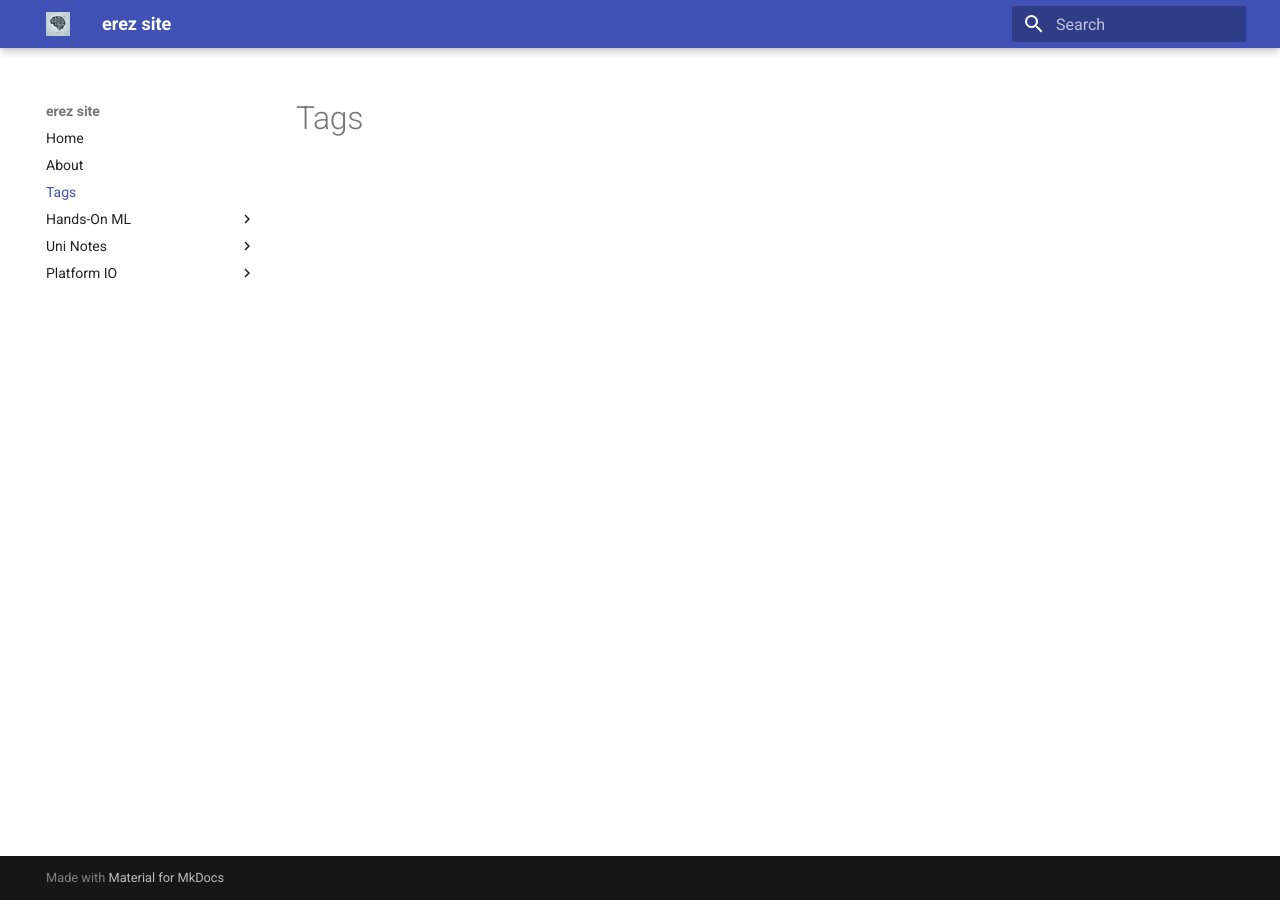
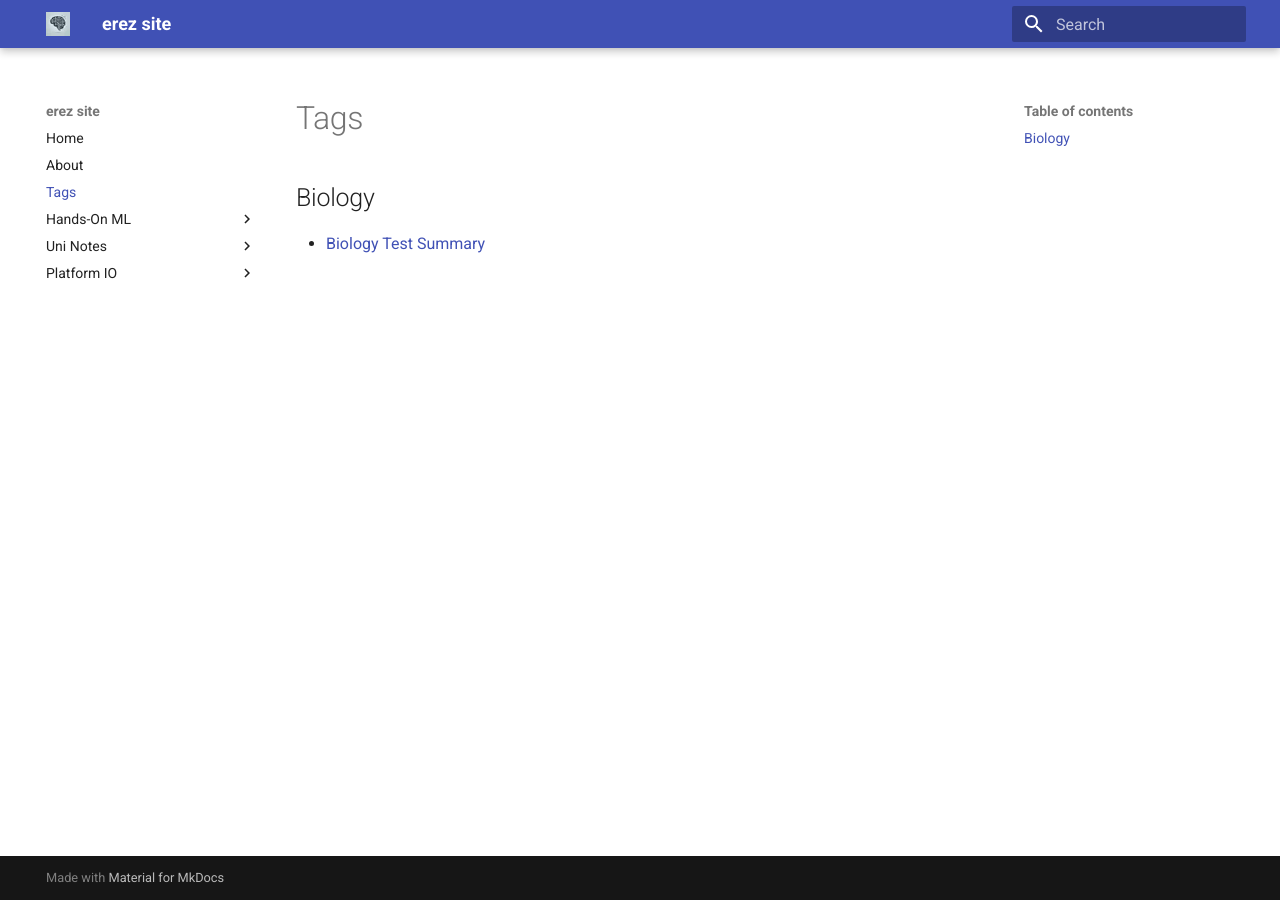
Before and after one commit to BrainCodex-e/blog, an MkDocs documentation site: the page built from docs/tags.md, in a window 1280 px wide. Built offline with MkDocs 1.6.1 and Material for MkDocs 9.7.7, drawn with Linux system fonts in a browser that asks for light colours.

Commit message:
Add biology tag link

```diff
--- a/docs/tags.md
+++ b/docs/tags.md
@@ -1,3 +1,7 @@
 # Tags
 
+## Biology
+
+- [Biology Test Summary](Uni-Notes/biology-test-intuitive.md)
+
 <!-- material/tags -->
```
